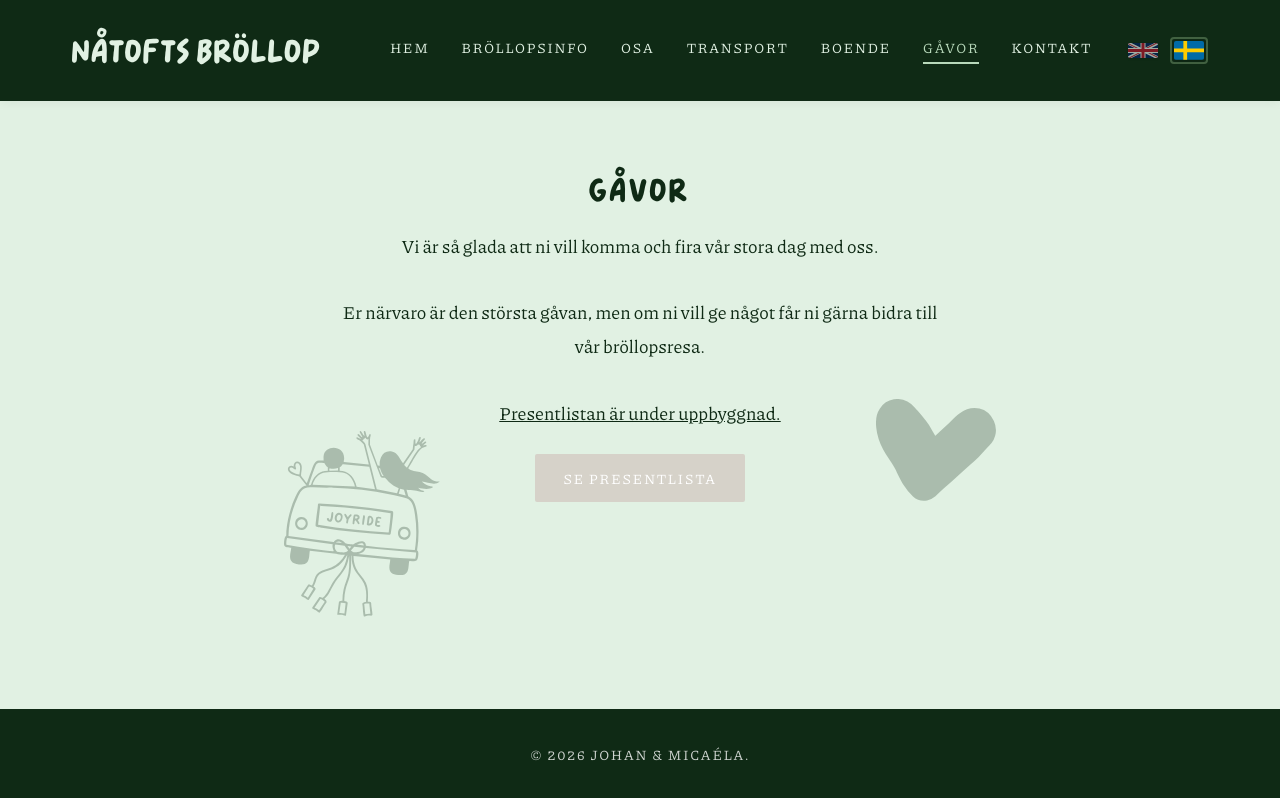
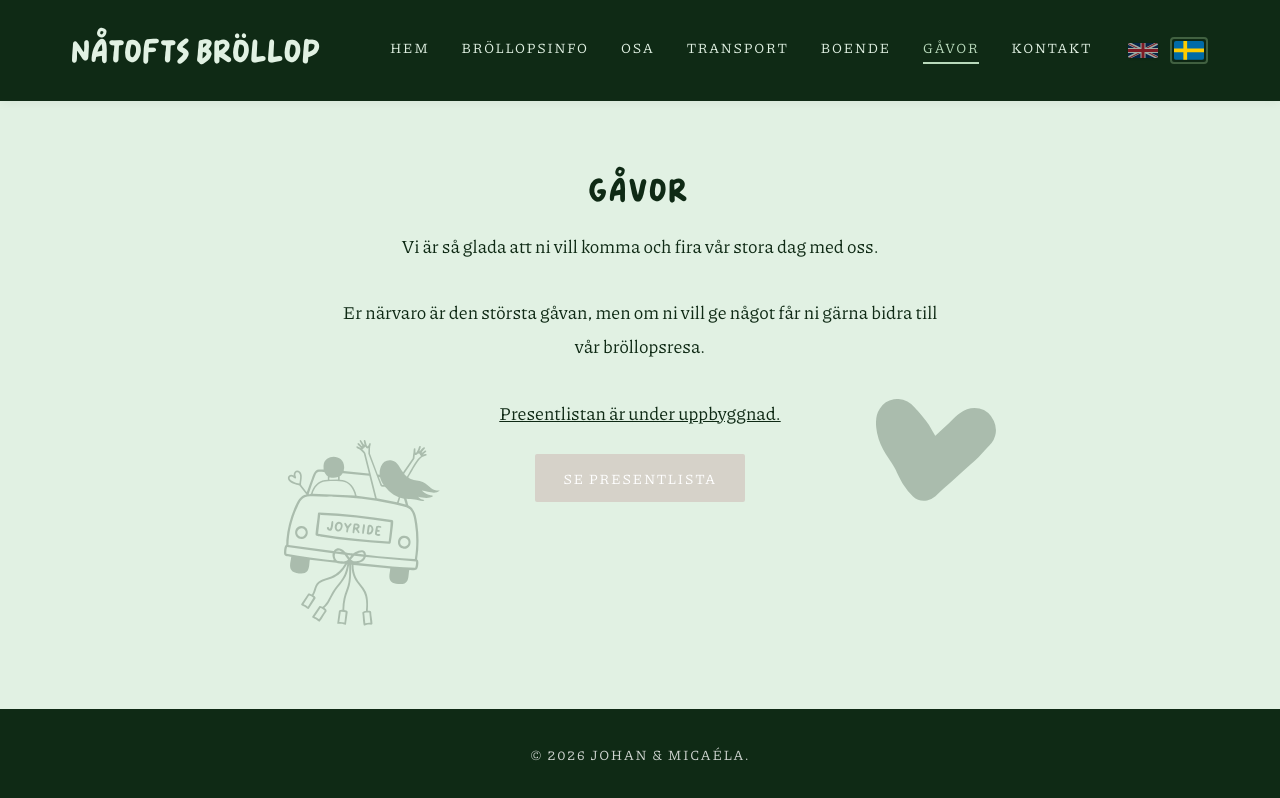
Before and after one commit to 2toft/wedding-site, a Vue app: page /gifts in a window 1280 px wide. Built offline with nearby package versions, Linux system fonts and the light colour scheme.

Commit message:
feat: adjust top positioning of left side-art for improved layout

```diff
--- a/src/views/GiftView.vue
+++ b/src/views/GiftView.vue
@@ -52,7 +52,7 @@
 
   .side-art-left {
     left: clamp(8px, 2vw, 24px);
-    top: 71%;
+    top: 73%;
     width: clamp(104px, 18.2vw, 156px);
   }
 
```
